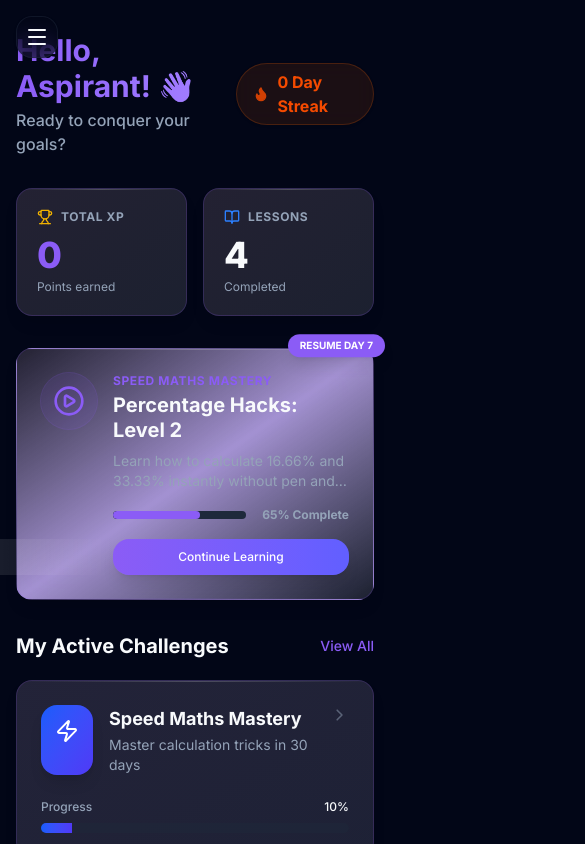
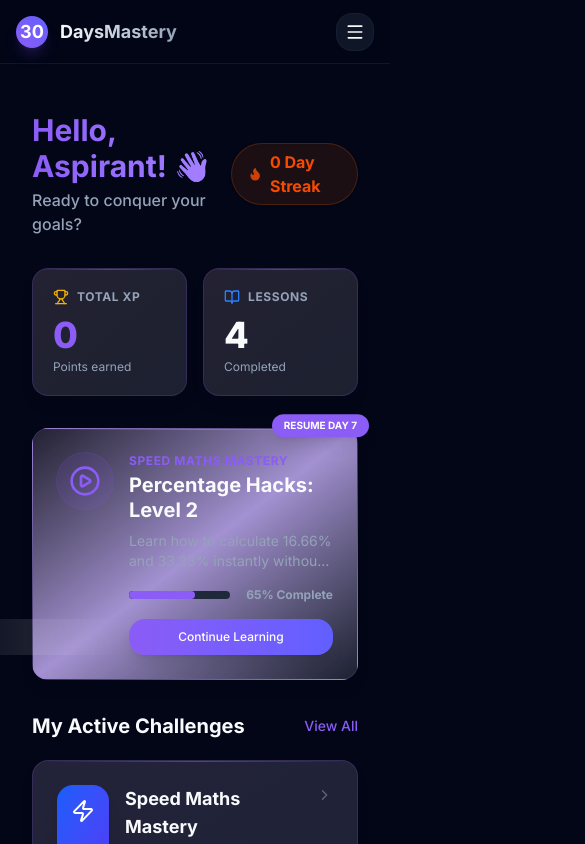
Before and after one commit to Ashutoshkr23/30daysmastery, a Next.js app: page /dashboard in a window 390 px wide. Shown: the top 844 px of the page, 585 px wide, since content can reach past the window. Built offline with nearby package versions, Linux system fonts and the light colour scheme.

Commit message:
feat: Introduce protected layout with DashboardShell and responsive SideNav components.

```diff
--- a/src/app/(protected)/layout.tsx
+++ b/src/app/(protected)/layout.tsx
@@ -1,4 +1,4 @@
-import SideNav from "@/components/layout/SideNav";
+import DashboardShell from "@/components/layout/DashboardShell";
 
 export default function ProtectedLayout({
     children,
@@ -6,16 +6,8 @@ export default function ProtectedLayout({
     children: React.ReactNode;
 }) {
     return (
-        // Only wrap with the dashboard shell here
-        <>
-            <SideNav />
-            {/*
-        This main wrapper handles the dashboard layout padding.
-        The pl-16 md:pl-64 corresponds to the sidebar width.
-      */}
-            <main className="pl-0 md:pl-64 min-h-screen transition-all duration-300">
-                {children}
-            </main>
-        </>
+        <DashboardShell>
+            {children}
+        </DashboardShell>
     );
 }
--- /dev/null
+++ b/src/components/layout/DashboardShell.tsx
@@ -0,0 +1,74 @@
+"use client";
+
+import { useState, useEffect } from "react";
+import { cn } from "@/lib/utils";
+import SideNav from "./SideNav";
+import { Menu, X } from "lucide-react";
+import { usePathname } from "next/navigation";
+
+export default function DashboardShell({
+    children,
+}: {
+    children: React.ReactNode;
+}) {
+    const [isMobileMenuOpen, setIsMobileMenuOpen] = useState(false);
+    const pathname = usePathname();
+
+    // Close menu on route change
+    useEffect(() => {
+        setIsMobileMenuOpen(false);
+    }, [pathname]);
+
+    return (
+        <div className="relative min-h-screen bg-background overflow-x-hidden">
+            {/* Mobile Header */}
+            <header className="md:hidden fixed top-0 left-0 right-0 h-16 z-50 bg-background/80 backdrop-blur-md border-b border-border/50 flex items-center px-4 justify-between">
+                <div className="flex items-center gap-3">
+                    <div className="h-8 w-8 bg-gradient-to-tr from-primary to-indigo-500 rounded-lg flex items-center justify-center text-white font-bold text-lg shadow-lg shadow-primary/20">
+                        30
+                    </div>
+                    <span className="font-bold text-lg bg-gradient-to-r from-foreground to-muted-foreground bg-clip-text text-transparent">
+                        DaysMastery
+                    </span>
+                </div>
+
+                <button
+                    onClick={() => setIsMobileMenuOpen(!isMobileMenuOpen)}
+                    className="p-2 rounded-lg bg-secondary/50 border border-border/50 text-foreground"
+                >
+                    {isMobileMenuOpen ? <X className="h-5 w-5" /> : <Menu className="h-5 w-5" />}
+                </button>
+            </header>
+
+            {/* Side Navigation (Controlled) */}
+            <SideNav isOpen={isMobileMenuOpen} />
+
+            {/* Main Content Area */}
+            <main
+                className={cn(
+                    "min-h-screen transition-all duration-300 ease-in-out",
+                    // Desktop: Always padded 64 (16rem/4 = 4rem is w-16, w-64 is 16rem) -> w-64 is 256px.
+                    // Tailwind 'pl-64' is 16rem.
+                    "md:pl-64",
+                    // Mobile: Top padding for header
+                    "pt-16 md:pt-0",
+                    // Mobile Push Effect: Translate body when open
+                    isMobileMenuOpen ? "translate-x-64" : "translate-x-0"
+                )}
+            >
+                <div className="container mx-auto p-4 md:p-8">
+                    {children}
+                </div>
+            </main>
+
+            {/* Optional Overlay for Mobile to close when clicking outside (on the pushed content) */}
+            {isMobileMenuOpen && (
+                <div
+                    className="fixed inset-0 z-40 bg-transparent md:hidden"
+                    onClick={() => setIsMobileMenuOpen(false)}
+                    style={{ left: "16rem" }} // Start after the sidebar
+                />
+            )}
+        </div>
+    );
+}
--- a/src/components/layout/SideNav.tsx
+++ b/src/components/layout/SideNav.tsx
@@ -1,28 +1,24 @@
 "use client";
 
-import { useState, useEffect } from "react";
 import Link from "next/link";
 import { useRouter, usePathname } from "next/navigation";
-import { Home, BookOpen, User, LogOut, Settings, LayoutDashboard, Compass, Menu, X } from "lucide-react";
+import { Home, BookOpen, User, LogOut, Settings, LayoutDashboard, Compass } from "lucide-react";
 import { cn } from "@/lib/utils";
-import { GlassCard } from "@/components/ui/GlassCard";
 import { createClient } from "@/lib/supabase/client";
 
-export default function SideNav() {
+interface SideNavProps {
+    isOpen?: boolean;
+}
+
+export default function SideNav({ isOpen = false }: SideNavProps) {
     const pathname = usePathname();
     const router = useRouter();
-    const [isMobileMenuOpen, setIsMobileMenuOpen] = useState(false);
 
     const handleLogout = async () => {
         const supabase = createClient();
         await supabase.auth.signOut();
         router.refresh();
     };
-
-    // Close mobile menu when route changes
-    useEffect(() => {
-        setIsMobileMenuOpen(false);
-    }, [pathname]);
 
     // Hide on login/signup pages
     if (pathname === '/login') return null;
@@ -46,37 +42,13 @@ export default function SideNav() {
     ];
 
     return (
-        <>
-            {/* Mobile Hamburger Button */}
-            <div className="fixed top-4 left-4 z-50 md:hidden">
-                <button
-                    onClick={() => setIsMobileMenuOpen(!isMobileMenuOpen)}
-                    className="p-2 rounded-lg bg-background/50 backdrop-blur-md border border-border/50 text-foreground shadow-sm"
-                >
-                    {isMobileMenuOpen ? (
-                        <X className="h-6 w-6" />
-                    ) : (
-                        <Menu className="h-6 w-6" />
-                    )}
-                </button>
-            </div>
-
-            {/* Mobile Backdrop */}
-            {isMobileMenuOpen && (
-                <div
-                    className="fixed inset-0 z-40 bg-black/50 backdrop-blur-sm md:hidden"
-                    onClick={() => setIsMobileMenuOpen(false)}
-                />
-            )}
-
-            {/* Main Sidebar (Desktop: Fixed, Mobile: Drawer) */}
         <aside className={cn(
-                "fixed inset-y-0 left-0 z-50 w-64 border-r bg-background/80 backdrop-blur-xl transition-transform duration-300 flex flex-col",
-                // Mobile: Slide in/out based on state. Desktop: Always visible.
-                isMobileMenuOpen ? "translate-x-0" : "-translate-x-full md:translate-x-0"
+            "fixed inset-y-0 left-0 z-40 w-64 border-r bg-background/80 backdrop-blur-xl transition-transform duration-300 flex flex-col",
+            // Mobile: Slide in/out based on props. Desktop: Always visible (translate-x-0).
+            isOpen ? "translate-x-0" : "-translate-x-full md:translate-x-0"
         )}>
-                {/* Logo Area */}
-                <div className="h-16 flex items-center justify-start px-6 border-b border-border/50">
+            {/* Logo Area (Hidden on Mobile since Header has it, Visible on Desktop) */}
+            <div className="hidden md:flex h-16 items-center justify-start px-6 border-b border-border/50">
                 <div className="h-8 w-8 bg-gradient-to-tr from-primary to-indigo-500 rounded-lg flex items-center justify-center text-white font-bold text-lg shadow-lg shadow-primary/20">
                     30
                 </div>
@@ -84,6 +56,15 @@ export default function SideNav() {
                     DaysMastery
                 </span>
             </div>
+
+            {/* Mobile Spacer (to align with header if needed, but styling usually handles this. Let's add padding top for mobile if we want links to start below header level?
+                Actually, SideNav is z-40, Header is z-50. SideNav sits BEHIND header?
+                If 'Push' layout, SideNav usually sits NEXT to content.
+                In this 'fixed' implementation, SideNav is on top of content layer but z-index manages overlap.
+                If content pushes, SideNav visual space is clear.
+                Let's add a top spacer for mobile to prevent links being hidden by Mobile Header if SideNav is top-0.
+             */}
+            <div className="h-16 md:hidden" />
 
             {/* Navigation Links */}
             <nav className="flex-1 py-6 flex flex-col gap-2 px-4">
@@ -131,6 +112,5 @@ export default function SideNav() {
                 </div>
             </div>
         </aside>
-        </>
     );
 }
```
Lines whose indentation alone changed are shown as unchanged.
